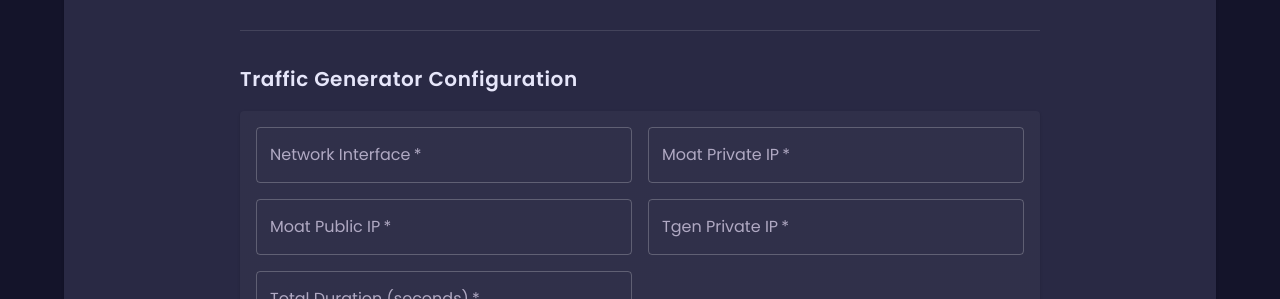
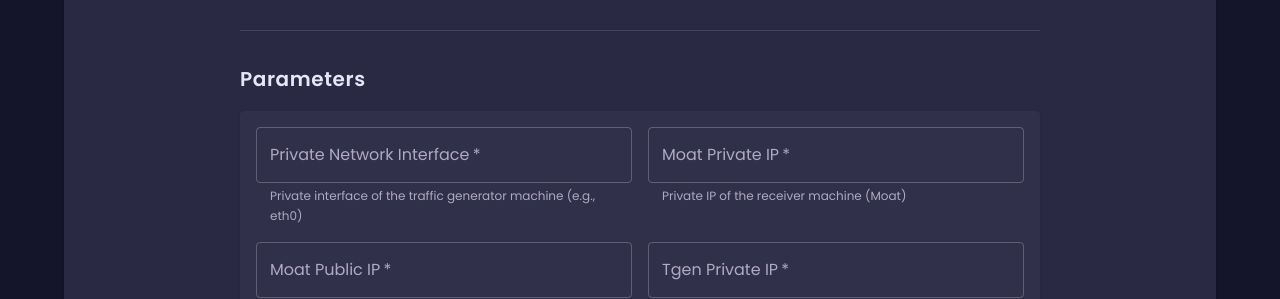
Before and after one commit to shugo-labs/dataprox, a React (Create React App) app: page / in a window 1280 px wide. Shown: the part 653-952 px from the top of the page. Built offline with nearby package versions, Linux system fonts and the light colour scheme; no server answers.

Commit message:
add README

```diff
--- a/src/components/TrafficGenerator.tsx
+++ b/src/components/TrafficGenerator.tsx
@@ -549,17 +549,18 @@ const TrafficGenerator: React.FC<TrafficGeneratorProps> = () => {
       <Divider sx={{ my: 4 }} />
 
       <Typography variant="h6" sx={{ mb: 2, userSelect: 'none' }}>
-        Traffic Generator Configuration
+        Parameters
       </Typography>
       <Paper sx={{ p: 2, mb: 3, bgcolor: '#252540' }}>
         <Grid container spacing={2}>
           <Grid item xs={12} sm={6}>
             <TextField
               fullWidth
-              label="Network Interface"
+              label="Private Network Interface"
               name="interface"
               value={formData.interface}
               onChange={handleInputChange}
+              helperText="Private interface of the traffic generator machine (e.g., eth0)"
               required
             />
           </Grid>
@@ -570,6 +571,7 @@ const TrafficGenerator: React.FC<TrafficGeneratorProps> = () => {
               name="moatPrivateIp"
               value={formData.moatPrivateIp}
               onChange={handleInputChange}
+              helperText="Private IP of the receiver machine (Moat)"
               required
             />
           </Grid>
@@ -580,6 +582,7 @@ const TrafficGenerator: React.FC<TrafficGeneratorProps> = () => {
               name="moatPublicIp"
               value={formData.moatPublicIp}
               onChange={handleInputChange}
+              helperText="Public IP of the receiver machine (Moat)"
               required
             />
           </Grid>
@@ -590,6 +593,7 @@ const TrafficGenerator: React.FC<TrafficGeneratorProps> = () => {
               name="privateIp"
               value={formData.privateIp}
               onChange={handleInputChange}
+              helperText="Private IP of the traffic generator machine"
               required
             />
           </Grid>
```
